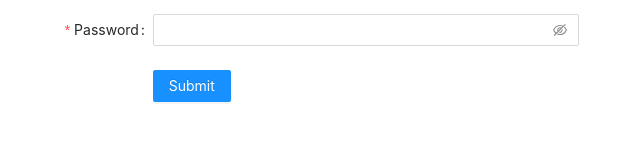
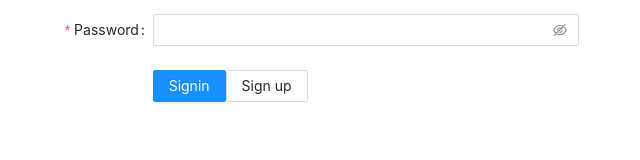
Before and after one commit to Ahsan-khan41/Friends-App, a React (Create React App) app: page / in a window 1280 px wide. Shown: the part 138-298 px from the top of the page, without its empty margins (274-914 px from the left). Built offline with nearby package versions, Linux system fonts and the light colour scheme.

Commit message:
adeed firebase authentication

```diff
--- a/src/pages/signin/SignIn.js
+++ b/src/pages/signin/SignIn.js
@@ -1,14 +1,27 @@
 import React from 'react'
 import { Form, Input, Button } from 'antd';
 import { Row, Col } from 'antd';
-
+import { getAuth, signInWithEmailAndPassword } from "firebase/auth";
+import { auth } from '../../components/firebase';
+import { Link } from "react-router-dom";
 
 const SignIn = () => {
-    const onFinish = (values: any) => {
+    const onFinish = (values) => {
+        signInWithEmailAndPassword(auth, values.email, values.password)
+            .then((userCredential) => {
+                // Signed in
+                const user = userCredential.user;
+                console.log(user)
+                // ...
+            })
+            .catch((error) => {
+                const errorCode = error.code;
+                const errorMessage = error.message;
+            });
         console.log('Success:', values);
     };
 
-    const onFinishFailed = (errorInfo: any) => {
+    const onFinishFailed = (errorInfo) => {
         console.log('Failed:', errorInfo);
     };
     return (
@@ -16,7 +29,7 @@ const SignIn = () => {
             <Row>
                 <Col span={12} offset={4}>
                     <Form
-                        style={{ marginTop:40 }}
+                        style={{ marginTop: 40 }}
                         name="basic"
                         labelCol={{ span: 8 }}
                         wrapperCol={{ span: 16 }}
@@ -53,10 +66,15 @@ const SignIn = () => {
 
                         <Form.Item wrapperCol={{ offset: 8, span: 16 }}>
                             <Button type="primary" htmlType="submit">
-                                Submit
+                                Signin
                             </Button>
+                            <Link to="signup"><Button >
+                                Sign up
+                            </Button></Link>
+
                         </Form.Item>
                     </Form>
+
                 </Col>
             </Row>
         </>
--- a/src/pages/signup/Signup.js
+++ b/src/pages/signup/Signup.js
@@ -2,9 +2,23 @@ import React from 'react'
 import { Form, Input, Button } from 'antd';
 import { Row, Col } from 'antd';
 import { getAuth, createUserWithEmailAndPassword } from "firebase/auth";
+import { auth } from '../../components/firebase';
+import { Link } from "react-router-dom";
 
 const Signup = () => {
     const onFinish = (values) => {
+        createUserWithEmailAndPassword(auth, values.email, values.password)
+            .then((userCredential) => {
+                // Signed in
+                const user = userCredential.user;
+                console.log(user)
+                // ...
+            })
+            .catch((error) => {
+                const errorCode = error.code;
+                const errorMessage = error.message;
+                // ..
+            });
 
         console.log('Success:', values);
     };
@@ -48,8 +62,11 @@ const Signup = () => {
 
                         <Form.Item wrapperCol={{ offset: 8, span: 16 }}>
                             <Button type="primary" htmlType="submit">
-                                Submit
+                                Sign up
                             </Button>
+                            <Link  to="/"><Button >
+                                Sign in
+                            </Button></Link>
                         </Form.Item>
                     </Form>
                 </Col>
```
